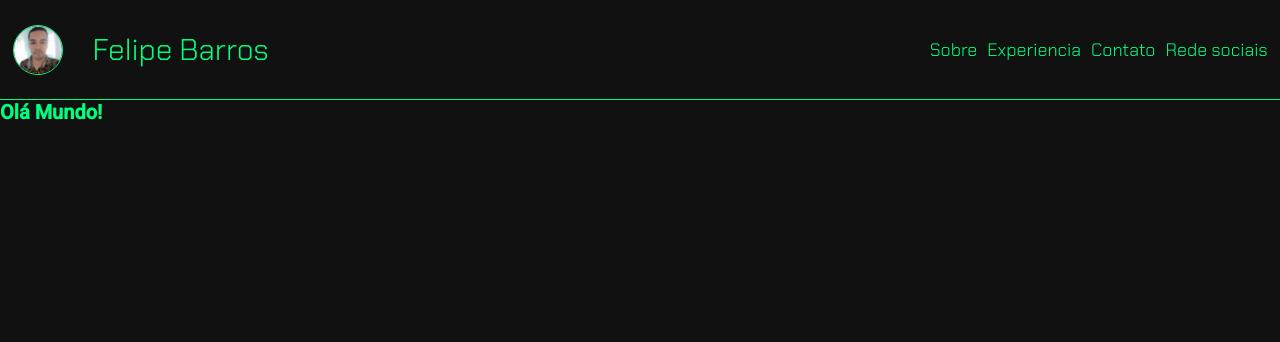
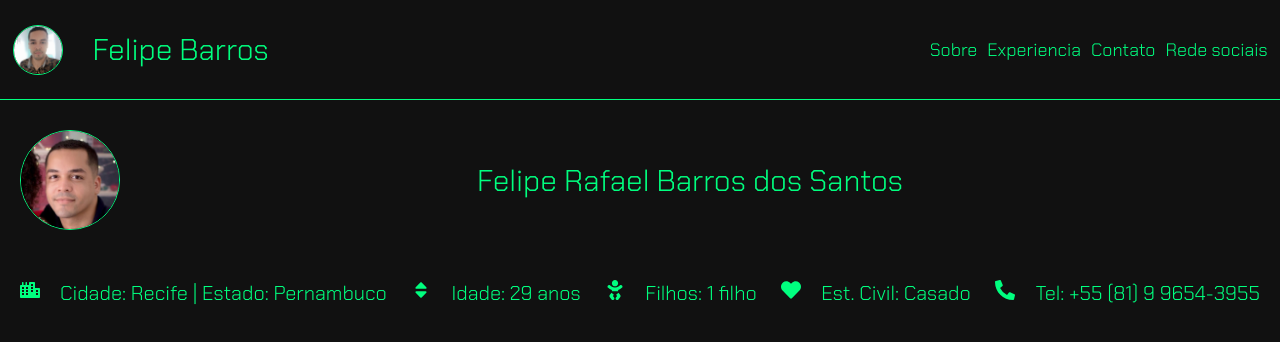
Before and after one commit to feliperafa/cv-felipe, a React (Create React App) app: page / in a window 1280 px wide. Shown: the top 342 px of the page. Built offline with nearby package versions, Linux system fonts and the light colour scheme.

Commit message:
ajustando layout da PageHome + inserção de informações

```diff
--- /dev/null
+++ b/src/components/header/data.js
@@ -0,0 +1,18 @@
+export const InforData = [
+	{
+		nameMenu: 'Sobre',
+		link: '/sobre',
+	},
+	{
+		nameMenu: 'Experiencia',
+		link: '/experiencias',
+	},
+	{
+		nameMenu: 'Contato',
+		link: '/contatos',
+	},
+	{
+		nameMenu: 'Rede sociais',
+		link: '/rede-sociais',
+	},
+];
--- a/src/components/header/index.js
+++ b/src/components/header/index.js
@@ -11,29 +11,13 @@ import {
 	LogoName,
 } from './style';
 
-// Iports icones
+// imports icones
 import LogoPerfil from '../../images/foto-perfil.jpg';
 
+//import informações
+import { InforData } from './data';
+
 export function Header() {
-	const inforData = [
-		{
-			nameMenu: 'Sobre',
-			link: '/sobre',
-		},
-		{
-			nameMenu: 'Experiencia',
-			link: '/experiencias',
-		},
-		{
-			nameMenu: 'Contato',
-			link: '/contatos',
-		},
-		{
-			nameMenu: 'Rede sociais',
-			link: '/rede-sociais',
-		},
-	];
-
 	return (
 		<Container>
 			<ContainerContent>
@@ -44,8 +28,8 @@ export function Header() {
 					</LinkLogo>
 				</ContainerLogo>
 				<ContainerMenu>
-					{inforData &&
-						inforData.map((el, index) => (
+					{InforData &&
+						InforData.map((el, index) => (
 							<Fragment key={index}>
 								<MenuTitle to={el.link}>{el.nameMenu}</MenuTitle>
 							</Fragment>
--- a/src/components/header/style.js
+++ b/src/components/header/style.js
@@ -1,5 +1,5 @@
+import styled from 'styled-components';
 import { Link } from 'react-router-dom';
-import styled from 'styled-components';
 
 export const Container = styled.header`
 	display: flex;
--- a/src/pages/Home.js
+++ /dev/null
@@ -1,9 +0,0 @@
-import React from 'react';
-
-export function PageHome() {
-	return (
-		<div>
-			<h1>Olá Mundo!</h1>
-		</div>
-	);
-}
--- /dev/null
+++ b/src/pages/home/Home.js
@@ -0,0 +1,60 @@
+import React from 'react';
+
+import {
+	Container,
+	ContainerPageHome,
+	Title,
+	PhotoUser,
+	ContainerPhotoUser,
+	ContainerTitle,
+	ContainerGeneralInformation,
+	GeneralInformation,
+	Information,
+	ContainerGeneral,
+} from './style';
+import { FaCity, FaSort, FaBaby, FaPhoneAlt, FaHeart } from 'react-icons/fa';
+import { Data } from './data';
+export function PageHome() {
+	const data = Data[0];
+	console.log(data);
+	return (
+		<Container>
+			{data && (
+				<ContainerGeneral>
+					<ContainerPageHome>
+						<ContainerPhotoUser>
+							<PhotoUser src={data.photo} />
+						</ContainerPhotoUser>
+						<ContainerTitle>
+							<Title>{data.userName}</Title>
+						</ContainerTitle>
+					</ContainerPageHome>
+					<ContainerGeneralInformation>
+						<GeneralInformation>
+							<FaCity />
+							<Information>
+								Cidade: {data.City} | Estado: {data.state}
+							</Information>
+						</GeneralInformation>
+						<GeneralInformation>
+							<FaSort />
+							<Information>Idade: {data.age}</Information>
+						</GeneralInformation>
+						<GeneralInformation>
+							<FaBaby />
+							<Information>Filhos: {data.sons}</Information>
+						</GeneralInformation>
+						<GeneralInformation>
+							<FaHeart />
+							<Information>Est. Civil: {data.maritalStatus}</Information>
+						</GeneralInformation>
+						<GeneralInformation>
+							<FaPhoneAlt />
+							<Information>Tel: {data.telephone}</Information>
+						</GeneralInformation>
+					</ContainerGeneralInformation>
+				</ContainerGeneral>
+			)}
+		</Container>
+	);
+}
--- /dev/null
+++ b/src/pages/home/data.js
@@ -0,0 +1,13 @@
+import photoPerfil from '../../images/FotoPerfil.jpeg';
+export const Data = [
+	{
+		userName: 'Felipe Rafael Barros dos Santos',
+		telephone: '+55 (81) 9 9654-3955',
+		state: 'Pernambuco',
+		City: 'Recife',
+		age: '29 anos',
+		maritalStatus: 'Casado',
+		sons: '1 filho',
+		photo: photoPerfil,
+	},
+];
--- /dev/null
+++ b/src/pages/home/style.js
@@ -0,0 +1,65 @@
+import styled from 'styled-components';
+
+export const Container = styled.div`
+	display: flex;
+	padding: 3rem 2rem 3rem 2rem;
+	flex-direction: column;
+`;
+export const ContainerGeneral = styled.div`
+	display: flex;
+	flex-direction: column;
+`;
+
+export const ContainerPageHome = styled.div`
+	display: flex;
+	width: 100%;
+`;
+
+export const ContainerTitle = styled.div`
+	display: flex;
+	justify-content: center;
+	align-items: center;
+	width: 100%;
+`;
+
+export const Title = styled.h2`
+	display: flex;
+	font-family: 'Chakra Petch', sans-serif;
+	font-weight: 300;
+	font-size: 3rem;
+`;
+
+export const ContainerPhotoUser = styled.div`
+	display: flex;
+`;
+
+export const PhotoUser = styled.img`
+	border-radius: 100%;
+	border: 1px solid #00ff7f;
+	width: 10rem;
+	:hover {
+		border: 1px solid #fff;
+	}
+`;
+
+export const ContainerGeneralInformation = styled.div`
+	display: flex;
+	padding-top: 5rem;
+	justify-content: space-between;
+	flex-wrap: wrap;
+`;
+
+export const GeneralInformation = styled.div`
+	display: flex;
+	font-size: 2rem;
+	font-family: 'Chakra Petch', sans-serif;
+	font-weight: 300;
+
+	svg {
+		margin-right: 2rem;
+	}
+`;
+
+export const Information = styled.p`
+	display: flex;
+`;
```
Also changed, not shown: src/routes/routes.js (+5 -5 lines), src/images/FotoPerfil.jpeg (added), src/pages/contato/Contato.js (renamed from src/pages/Contato.js), src/pages/experiencia/Experiencia.js (renamed from src/pages/Experiencia.js), src/pages/rede-social/ReseSocial.js (renamed from src/pages/ReseSocial.js), src/pages/sobre/Sobre.js (renamed from src/pages/Sobre.js).
